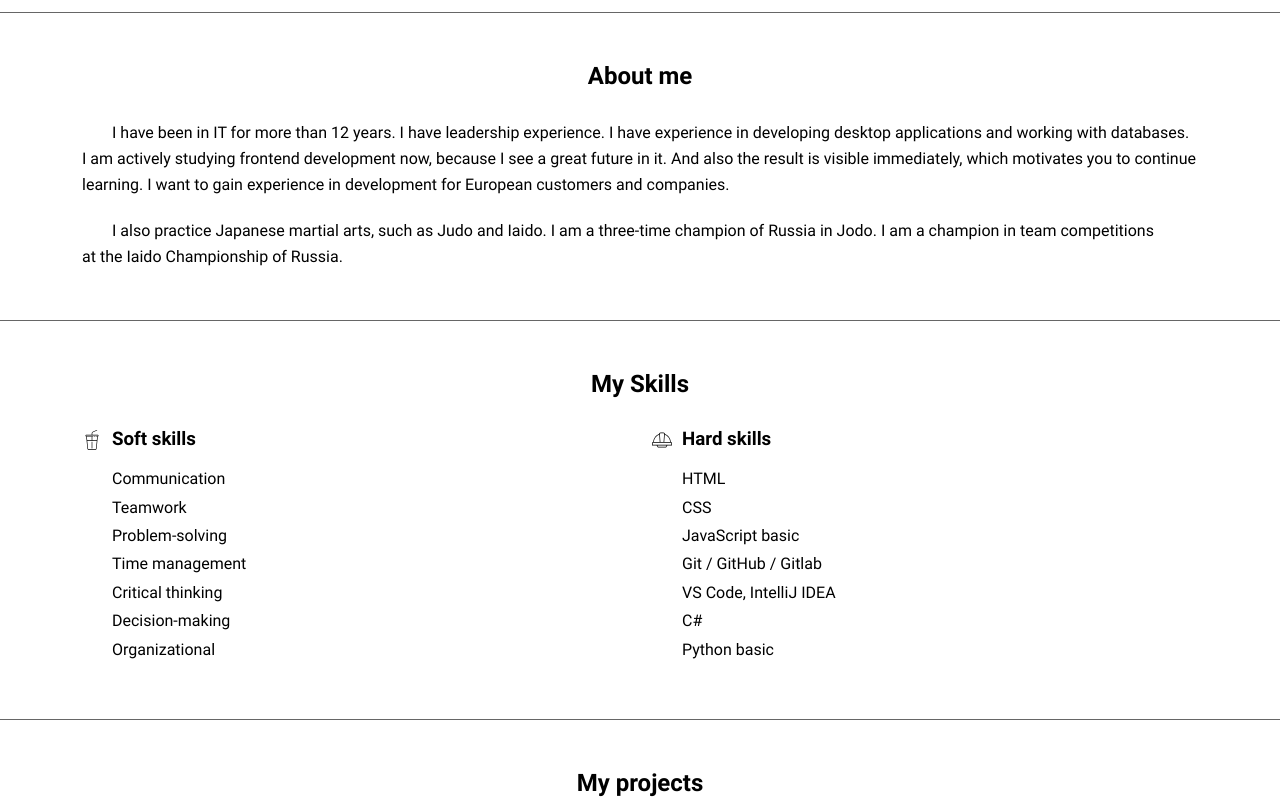
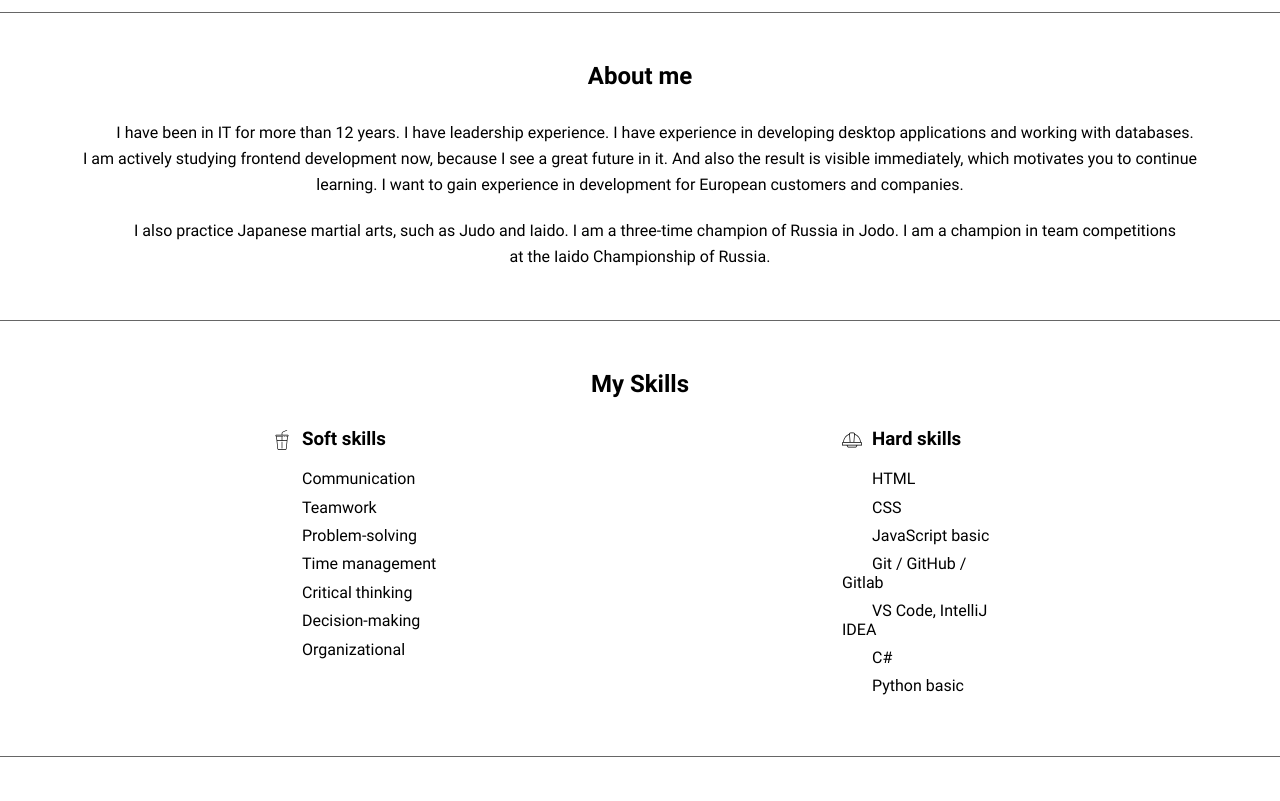
Before and after one commit to DmitaN/rsschool-cv, a plain HTML site: page index.html in a window 1280 px wide. Shown: the part 700-1501 px from the top of the page. Drawn offline with nearby package versions, Linux system fonts and the light colour scheme.

Commit message:
refactor: update view section skills in style.css and view education section

```diff
--- a/css/style.css
+++ b/css/style.css
@@ -201,6 +201,7 @@ p {
 .section-about__descr {
   text-indent: 30px;
   line-height: 26px;
+  text-align: center;
 }
 
 .section-about__descr:not(:last-child) {
@@ -212,6 +213,10 @@ p {
 /* .section-skills__title {
   text-align: center;
 } */
+
+.section-skills__content {
+  justify-content: space-around;
+}
 
 .section-skills__subtitle {
   padding-left: 30px;
@@ -308,6 +313,7 @@ p {
 .section-education__descr {
   text-indent: 30px;
   line-height: 26px;
+  text-align: center;
 }
 
 .section-education__descr:not(:last-child) {
--- a/index.html
+++ b/index.html
@@ -124,7 +124,9 @@
           <div class="col-lg-12">
             <h2 class="section-skills__title title">My Skills</h2>
           </div>
-          <div class="col lg-6">
+        </div>
+        <div class="row section-skills__content">
+          <div class="col-lg-2">
             <h3 class="section-skills__subtitle section-skills__subtitle--image-1">Soft skills</h3>
             <ul class="section-skills__list list-reset">
               <li class="section-skills__item">
@@ -150,7 +152,7 @@
               </li>
             </ul>
           </div>
-          <div class="col-lg-6">
+          <div class="col-lg-2">
             <h3 class="section-skills__subtitle section-skills__subtitle--image-2">Hard skills</h3>
             <ul class="section-skills__list list-reset">
               <li class="section-skills__item">
```
